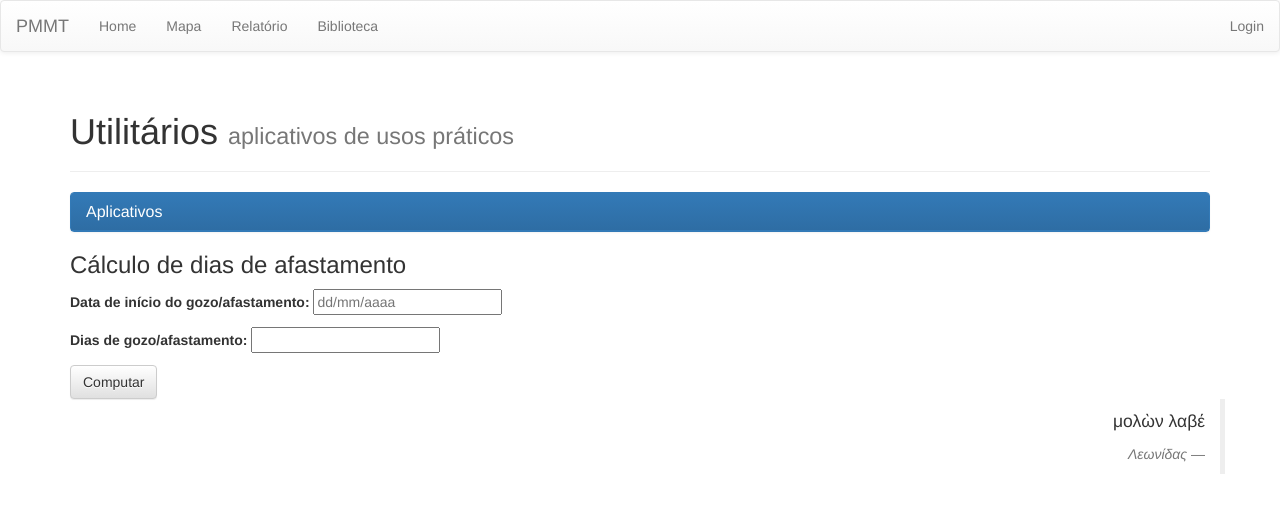
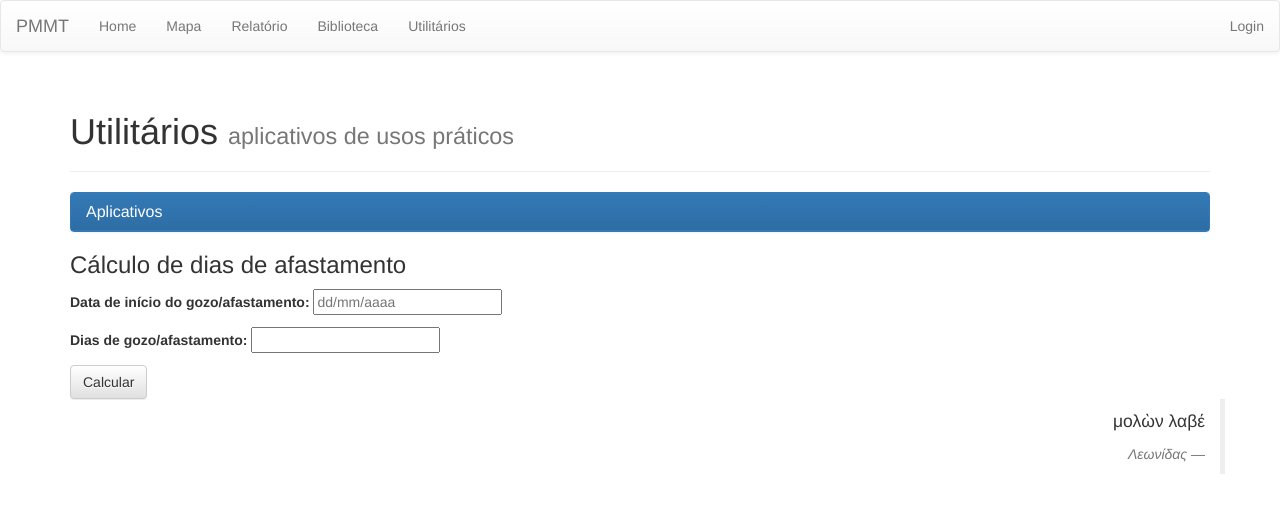
Before and after one commit to efraimmgon/geo, a Django app: template templates/utilitarios.html in a window 1280 px wide. Shown: the top 513 px of the page. Run offline with Django 3.2, Linux system fonts and the light colour scheme; the template is opened without the code that fills it: values that come from a table or form of the project are taken from there, others are empty; parts of the project's set-up code (start-up, migrations or seed data) failed here and were passed over; some libraries are stand-ins or nearby versions.

Commit message:
Add 'utilitários' to nav; correct days < 1 bug

```diff
--- a/templates/base.html
+++ b/templates/base.html
@@ -36,6 +36,7 @@
 			<li><a href="{% url 'analise_criminal:map' %}">Mapa</a></li>
 			<li><a href="{% url 'analise_criminal:report' %}">Relatório</a></li>
 			<li><a href="{% url 'principal:biblioteca' %}">Biblioteca</a></li>
+			<li><a href="{% url 'principal:utilitarios' %}">Utilitários</a></li>
 		</ul>
 		<ul class="nav navbar-nav navbar-right">
 		{% if user.is_authenticated %}
--- a/templates/index.html
+++ b/templates/index.html
@@ -12,6 +12,7 @@
 
 <h2>Aplicativos</h2>
 <p class="lead">- <a href="{% url 'analise_criminal:index' %}">Análise criminal</a></p>
+<p class="lead">- <a href="{% url 'principal:utilitarios' %}">Utilitários</a></p>
 
 <h2>Referências e documentos</h2>
 <p class="lead">- <a href="{% url 'principal:biblioteca' %}">Biblioteca</a>
--- a/templates/utilitarios.html
+++ b/templates/utilitarios.html
@@ -18,7 +18,7 @@
 <h3>Cálculo de dias de afastamento</h3>
 <form method='GET' action='{% url "principal:utilitarios" %}'>
 	{{ form_timedelta.as_p }}
-	<input class='btn btn-default' type='submit' value='Computar' />
+	<input class='btn btn-default' type='submit' value='Calcular' />
 </form>
 {% if result_timedelta %}
 <h4>Resultado:</h4>
```
Also changed, not shown: principal/views.py (+8 -4 lines).
